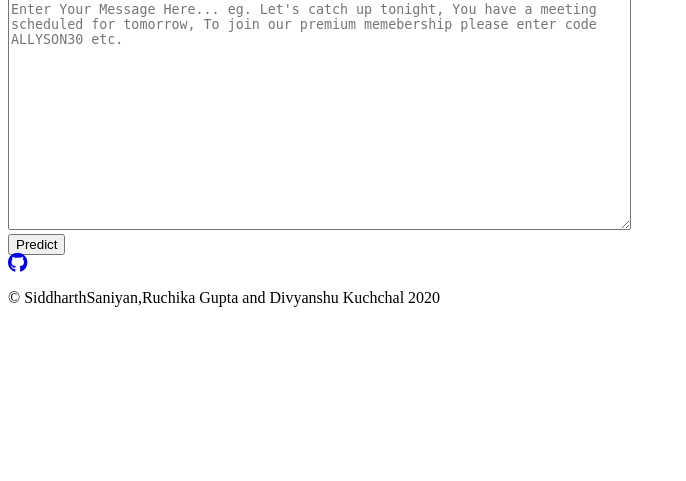
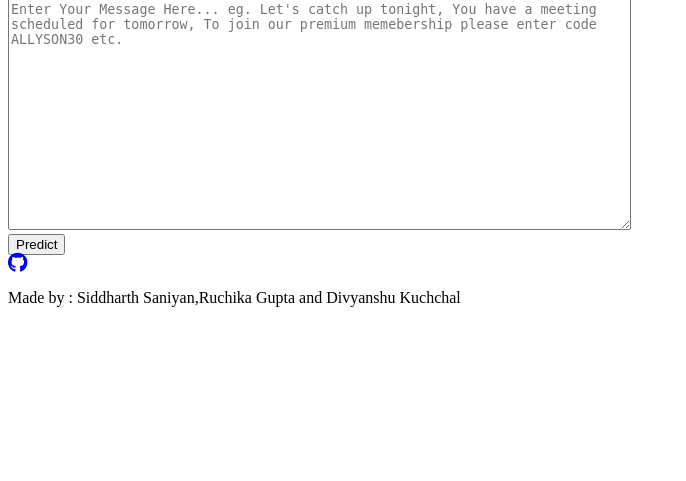
Before and after one commit to Siddharth486/SMS-SPAM-Filtering-Project, a Flask app: page / in a window 1280 px wide. Shown: the part 102-583 px from the top of the page, without its empty margins (0-686 px from the left). Run offline with Flask 2, Linux system fonts and the light colour scheme; parts of the project's set-up code (start-up, migrations or seed data) failed here and were passed over; some libraries are stand-ins or nearby versions.

Commit message:
Update home.html

```diff
--- a/templates/home.html
+++ b/templates/home.html
@@ -33,7 +33,7 @@
            <div class="contact">
                <a target="_blank" href="https://github.com/Siddharth486"><i class="fab fa-github fa-lg contact-icon"></i></a>
            </div>
-           <p class='footer-description'>© SiddharthSaniyan,Ruchika Gupta and Divyanshu Kuchchal 2020</p>
+           <p class='footer-description'>Made by : Siddharth Saniyan,Ruchika Gupta and Divyanshu Kuchchal </p>
        </div>
 
     </body>
```
